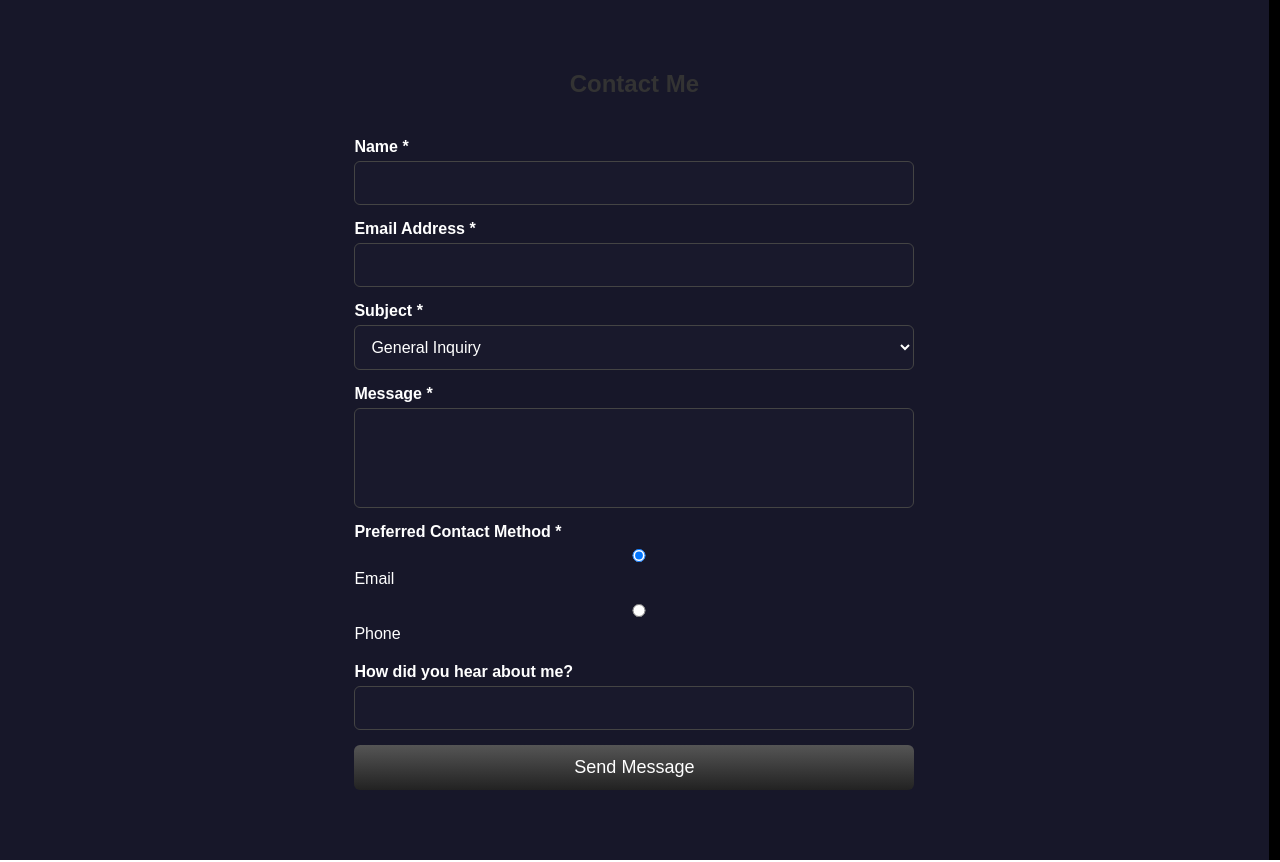
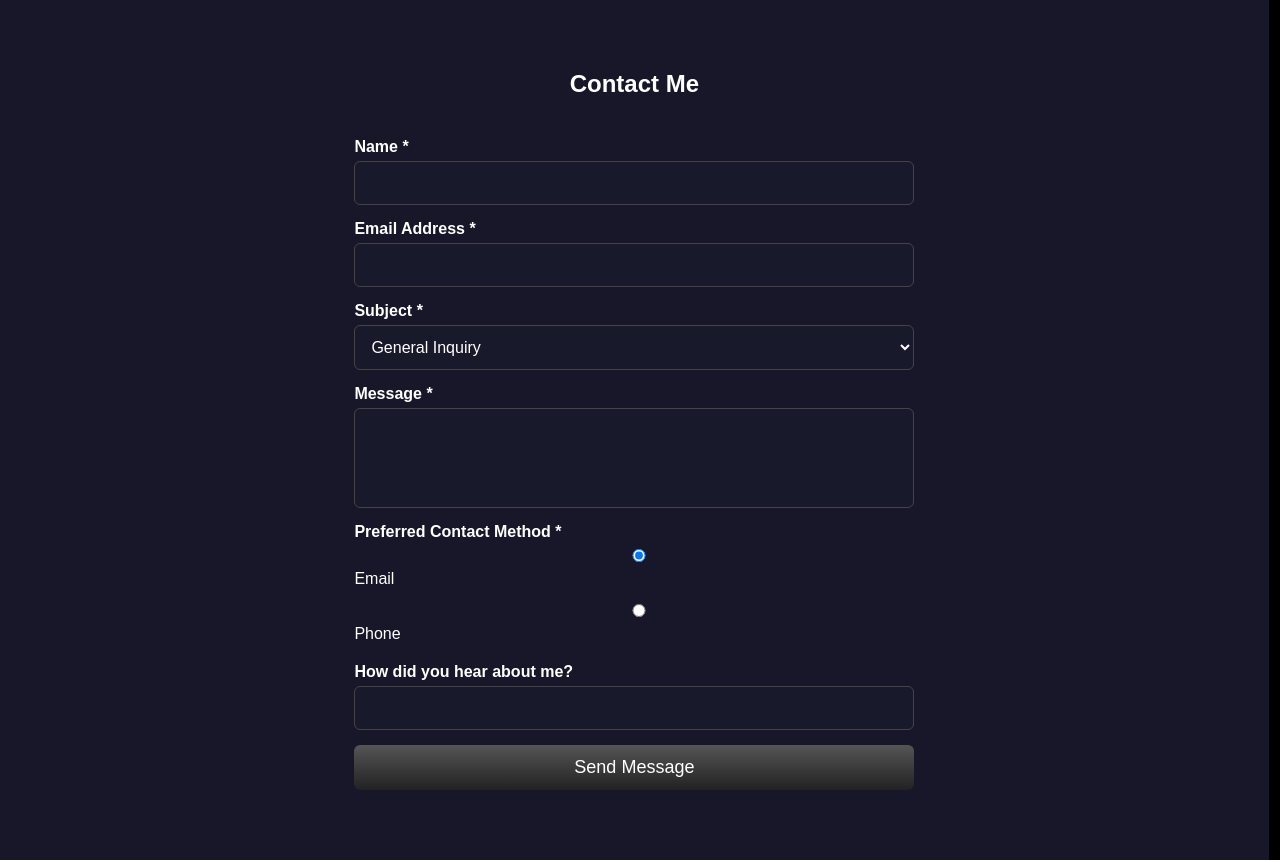
Before and after one commit to kennykentola/kennykentola.github.io, a React (Create React App) app in the folder frontend/: page /contact in a window 1280 px wide. Shown: the top 862 px of the page. Built offline with nearby package versions, Linux system fonts and the light colour scheme.

Commit message:
Deploy frontend to Vercel

```diff
--- a/frontend/package.json
+++ b/frontend/package.json
@@ -10,6 +10,7 @@
     "axios": "^1.7.9",
     "react": "^19.0.0",
     "react-dom": "^19.0.0",
+    "react-icons": "^5.5.0",
     "react-router-dom": "^7.2.0",
     "react-scripts": "5.0.1",
     "web-vitals": "^2.1.4"
@@ -18,7 +19,9 @@
     "start": "react-scripts start",
     "build": "react-scripts build",
     "test": "react-scripts test",
-    "eject": "react-scripts eject"
+    "eject": "react-scripts eject",
+    "predeploy": "npm run build",
+    "deploy": "gh-pages -d build"
   },
   "eslintConfig": {
     "extends": [
--- a/frontend/src/components/Contact.css
+++ b/frontend/src/components/Contact.css
@@ -10,7 +10,9 @@
   justify-content: center;
   width: 96%;
 }
-
+.contact-container h2 {
+  color: white;
+}
 /* Contact Form */
 .contact-form {
   max-width: 600px;
--- a/frontend/src/components/HeroSection.jsx
+++ b/frontend/src/components/HeroSection.jsx
@@ -53,8 +53,8 @@ const HeroSection = () => {
         <ul className={`nav-links ${menuOpen ? "show" : ""}`}>
           <li><a href="#home">Home</a></li>
           <li><a href="#about">About Me</a></li>
+          <li><a href="#skills">Skills</a></li>
           <li><a href="#projects">Projects</a></li>
-          <li><a href="#skills">Skills</a></li>
           <li><a href="#education">Education</a></li>
           <li><a href="#testimonials">Testimonials</a></li>
           <li><a href="#contact" className="contact-btn">Contact</a></li>
--- a/frontend/src/components/Home.jsx
+++ b/frontend/src/components/Home.jsx
@@ -30,10 +30,10 @@ function Home() {
 
 
 <About/>
+  {/* Skills Section */}
+  <Skills/>
 
 
-      {/* Skills Section */}
-    <Skills/>
 
       {/* Projects Section */}
 
```
Also changed, not shown: frontend/src/components/About.jsx (renamed from frontend/src/components/About.js), frontend/src/components/Contact.jsx (renamed from frontend/src/components/Contact.js), 2 other files (tests, documents, lock files or other folders).
